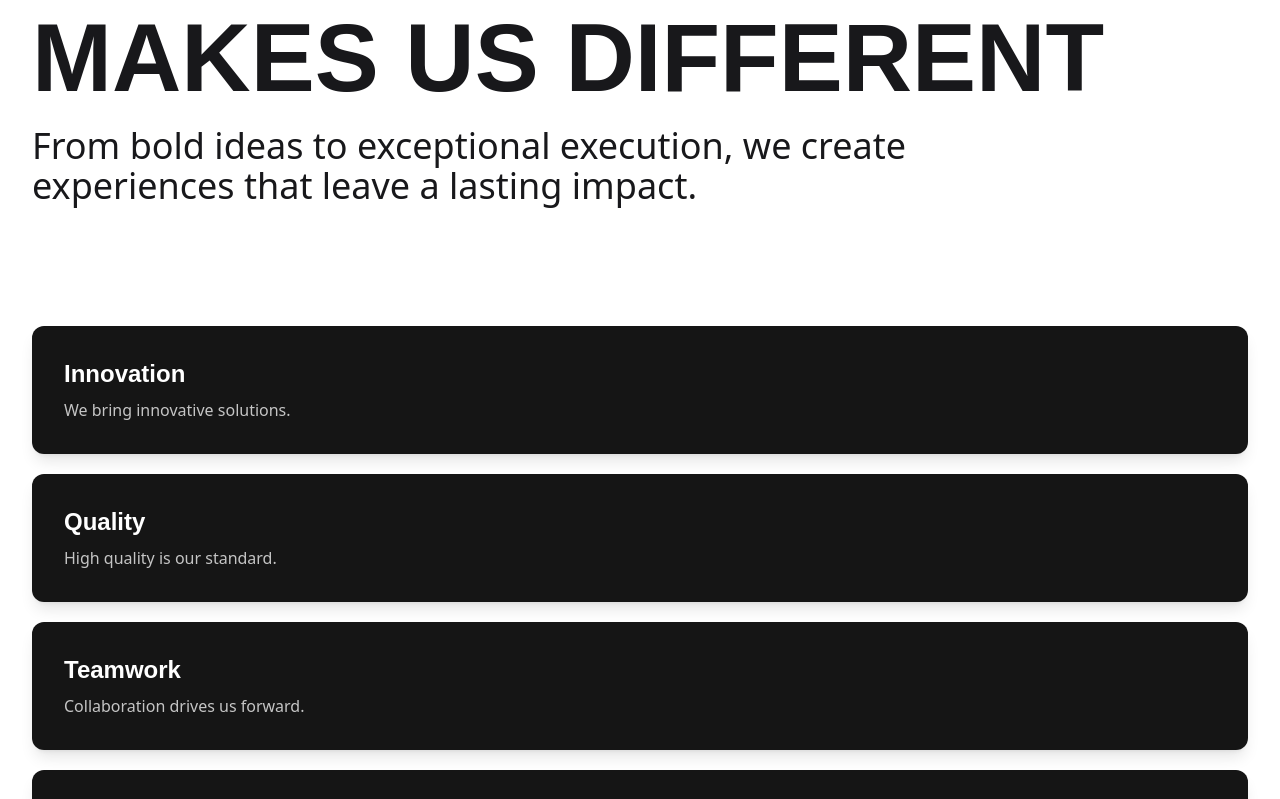
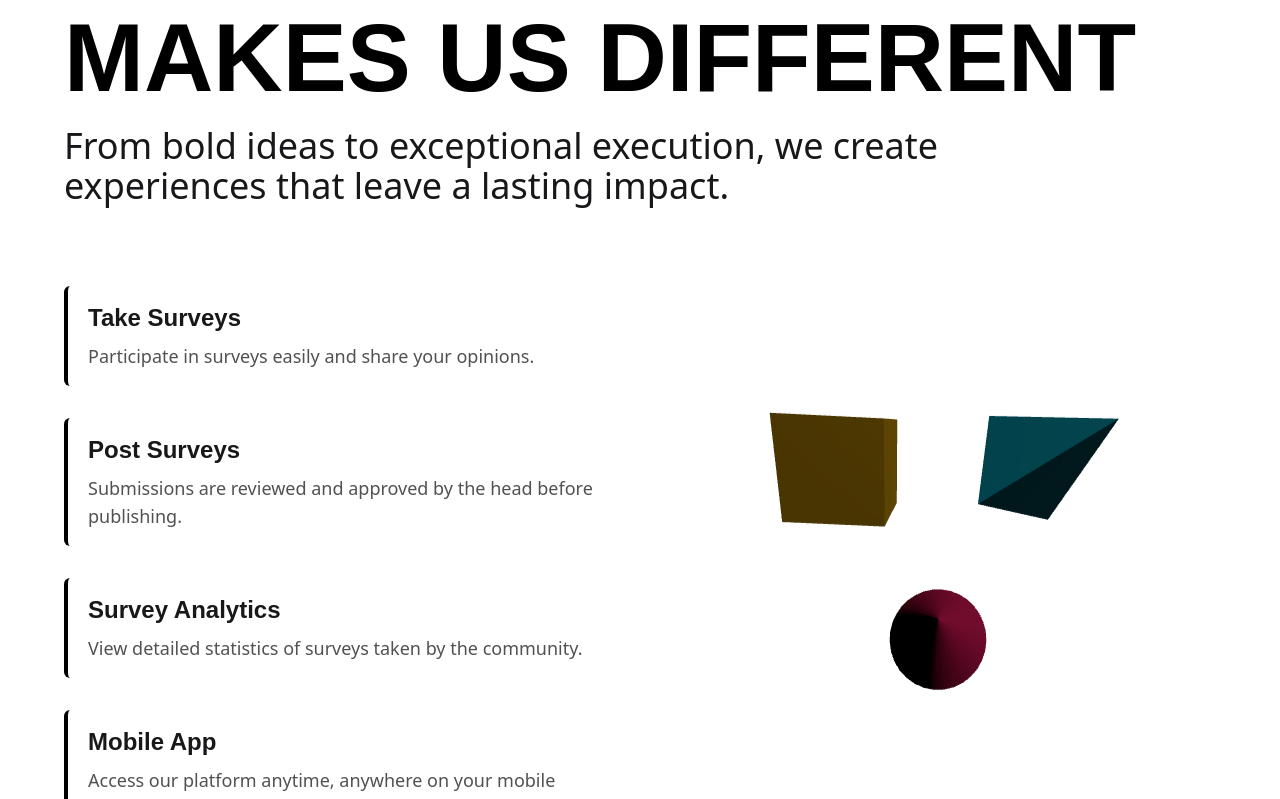
Before and after one commit to ZieksQ/Research_Connect, a React (Vite) app in the folder frontend/: page / in a window 1280 px wide. Shown: the part 2540-3339 px from the top of the page. Built offline with nearby package versions, Linux system fonts and the light colour scheme.

Commit message:
added shapes and finalize new section

```diff
--- a/frontend/src/pages/landingPage/landingPage-components/featureSection.jsx
+++ b/frontend/src/pages/landingPage/landingPage-components/featureSection.jsx
@@ -1,42 +1,54 @@
 import React from "react";
 import { motion } from "framer-motion";
+import SpinningCube from "./spinningCube";
 
 export default function FeatureSection() {
   const cards = [
-    { title: "Innovation", description: "We bring innovative solutions." },
-    { title: "Quality", description: "High quality is our standard." },
-    { title: "Teamwork", description: "Collaboration drives us forward." },
-    { title: "Customer Focus", description: "Our customers come first." },
+    { title: "Take Surveys", description: "Participate in surveys easily and share your opinions." },
+    { title: "Post Surveys", description: "Submissions are reviewed and approved by the head before publishing." },
+    { title: "Survey Analytics", description: "View detailed statistics of surveys taken by the community." },
+    { title: "Mobile App", description: "Access our platform anytime, anywhere on your mobile device." },
   ];
 
+  const cardVariants = {
+    hidden: { opacity: 0, x: -50 },
+    visible: { opacity: 1, x: 0, transition: { duration: 0.6 } },
+  };
+
   return (
-    <section className="relative rounded-3xl mt-30 flex min-h-screen flex-col">
-      {/* Cards container */}
-      <h2 className="mb-5 w-[90%] text-8xl font-bold">
+    <section className="relative mt-30 flex flex-col px-4 md:px-8 bg-white">
+      {/* Header */}
+      <h2 className="mb-5 text-4xl font-bold md:text-6xl lg:text-8xl text-black">
         DISCOVER WHAT MAKES US DIFFERENT
       </h2>
-      <p className="w-[50ch] text-4xl font-normal mb-30">
-        From bold ideas to exceptional execution, we create experiences that
-        leave a lasting impact.
+      <p className="mb-12 max-w-[50ch] text-xl md:mb-20 md:text-2xl lg:text-4xl">
+        From bold ideas to exceptional execution, we create experiences that leave a lasting impact.
       </p>
 
-      <div className="flex w-full flex-col gap-5">
+      {/* Cards + Cube */}
+      <section className="flex flex-col gap-10 lg:flex-row lg:items-start">
+        {/* Cards */}
+        <div className="flex w-full flex-col gap-8 lg:w-1/2">
           {cards.map((card, index) => (
             <motion.div
               key={index}
-            className="rounded-xl p-8 shadow-lg"
-            initial={{ backgroundColor: "#ffffff" }}
-            whileInView={{ backgroundColor: "#151515" }}
+              className="relative rounded-md border-l-4 border-black bg-transparent px-5 py-4"
+              variants={cardVariants}
+              initial="hidden"
+              whileInView="visible"
               viewport={{ once: false, amount: 0.3 }}
-            transition={{ duration: 0.8 }}
             >
-            <h3 className="mb-2 text-2xl font-semibold text-white">
-              {card.title}
-            </h3>
-            <p className="text-white opacity-75">{card.description}</p>
+              <h3 className="text-lg md:text-2xl font-semibold mb-2">{card.title}</h3>
+              <p className="text-base md:text-lg opacity-75">{card.description}</p>
             </motion.div>
           ))}
         </div>
+
+        {/* Spinning Cube */}
+        <div className="w-full h-[400px] lg:h-[500px] lg:w-1/2 lg:sticky lg:top-20">
+          <SpinningCube />
+        </div>
+      </section>
     </section>
   );
 }
--- a/frontend/src/pages/landingPage/landingPage-components/spinningCube.jsx
+++ b/frontend/src/pages/landingPage/landingPage-components/spinningCube.jsx
@@ -16,7 +16,7 @@ export default function SpinningCube() {
 
     // Camera
     const camera = new THREE.PerspectiveCamera(75, width / height, 0.1, 100);
-    camera.position.z = 4; // closer so cube is visible
+    camera.position.z = 7;
 
     // Renderer
     const renderer = new THREE.WebGLRenderer({ antialias: true, alpha: true });
@@ -25,27 +25,50 @@ export default function SpinningCube() {
     mountRef.current.innerHTML = "";
     mountRef.current.appendChild(renderer.domElement);
 
-    // Cube
-    const geometry = new THREE.BoxGeometry(2, 2, 2); // bigger cube
-    const material = new THREE.MeshStandardMaterial({ color: 0x000000 });
-    const cube = new THREE.Mesh(geometry, material);
+    // Cube (slightly bigger and vibrant color)
+    const cubeGeo = new THREE.BoxGeometry(2, 2, 2);
+    const cubeMat = new THREE.MeshStandardMaterial({ color: 0xffc107, roughness: 0.5, metalness: 0.6 });
+    const cube = new THREE.Mesh(cubeGeo, cubeMat);
+    cube.position.set(-2, 1.5, 0);
     scene.add(cube);
 
+    // Tetrahedron
+    const tetraGeo = new THREE.TetrahedronGeometry(1.8);
+    const tetraMat = new THREE.MeshStandardMaterial({ color: 0x00bcd4, roughness: 0.5, metalness: 0.5 });
+    const tetra = new THREE.Mesh(tetraGeo, tetraMat);
+    tetra.position.set(2, 1.5, 0);
+    scene.add(tetra);
+
+    // Cone
+    const coneGeo = new THREE.ConeGeometry(1.2, 2.4, 32);
+    const coneMat = new THREE.MeshStandardMaterial({ color: 0xe91e63, roughness: 0.5, metalness: 0.5 });
+    const cone = new THREE.Mesh(coneGeo, coneMat);
+    cone.position.set(0, -2, 0);
+    scene.add(cone);
+
     // Light
-    const light = new THREE.DirectionalLight(0xffffff, 1);
+    const light = new THREE.DirectionalLight(0xffffff, 1.2);
     light.position.set(5, 5, 5);
     scene.add(light);
 
-    // Animation
+    // Animate (slightly slower)
     const animate = () => {
       frameId = requestAnimationFrame(animate);
-      cube.rotation.x += 0.01;
-      cube.rotation.y += 0.01;
+
+      cube.rotation.x += 0.005;
+      cube.rotation.y += 0.004;
+
+      tetra.rotation.x += 0.0045;
+      tetra.rotation.y += 0.0035;
+
+      cone.rotation.y += 0.007;
+      cone.rotation.x += 0.003;
+
       renderer.render(scene, camera);
     };
     animate();
 
-    // Resize
+    // Handle resize
     const handleResize = () => {
       const width = mountRef.current.clientWidth;
       const height = mountRef.current.clientHeight;
@@ -65,5 +88,5 @@ export default function SpinningCube() {
     };
   }, []);
 
-  return <div ref={mountRef} className="w-full h-[400px] overflow-hidden" />;
+  return <div ref={mountRef} className="w-full h-full" />;
 }
--- a/frontend/src/pages/landingPage/landingPage.jsx
+++ b/frontend/src/pages/landingPage/landingPage.jsx
@@ -18,34 +18,35 @@ export default function LandingPage() {
   const x3 = useTransform(scrollY, [0, 800], ["0%", "-100%"]);
 
   useEffect(() => {
+    if (!scrollRef.current) return;
     const scroll = new LocomotiveScroll({
       el: scrollRef.current,
       smooth: true,
+      smartphone: { smooth: true },
+      tablet: { smooth: true },
     });
 
     scroll.on("scroll", (args) => {
       scrollY.set(args.scroll.y);
     });
 
-    return () => {
-      scroll.destroy();
-    };
+    return () => scroll.destroy();
   }, [scrollY]);
 
   return (
     <>
       <Header />
-
       <main
         data-scroll-container
         ref={scrollRef}
-        className="min-h-screen overflow-x-hidden scroll-smooth p-8 "
+        className="relative min-h-screen overflow-x-hidden scroll-smooth p-8 bg-white"
       >
-        {/* Light Sections */}
         <HeroSection x1={x1} x2={x2} x3={x3} />
         <AboutSection />
         <GallerySection />
         <FeatureSection />
+        {/* Add extra padding at the bottom so last section scrolls */}
+        <div className="h-32" />
       </main>
     </>
   );
```
Also changed, not shown: 2 other files (tests, documents, lock files or other folders). Lines whose indentation alone changed are shown as unchanged.
